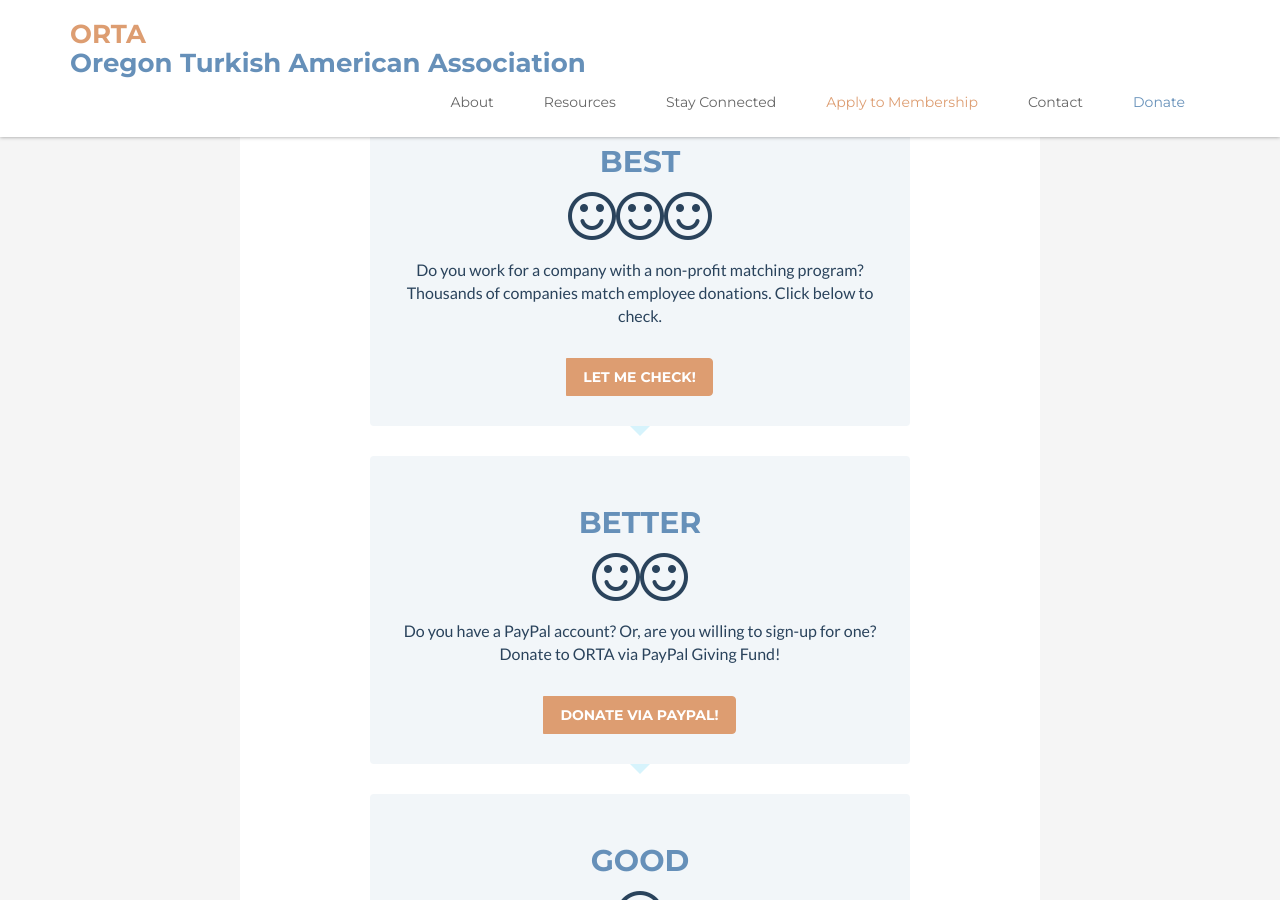
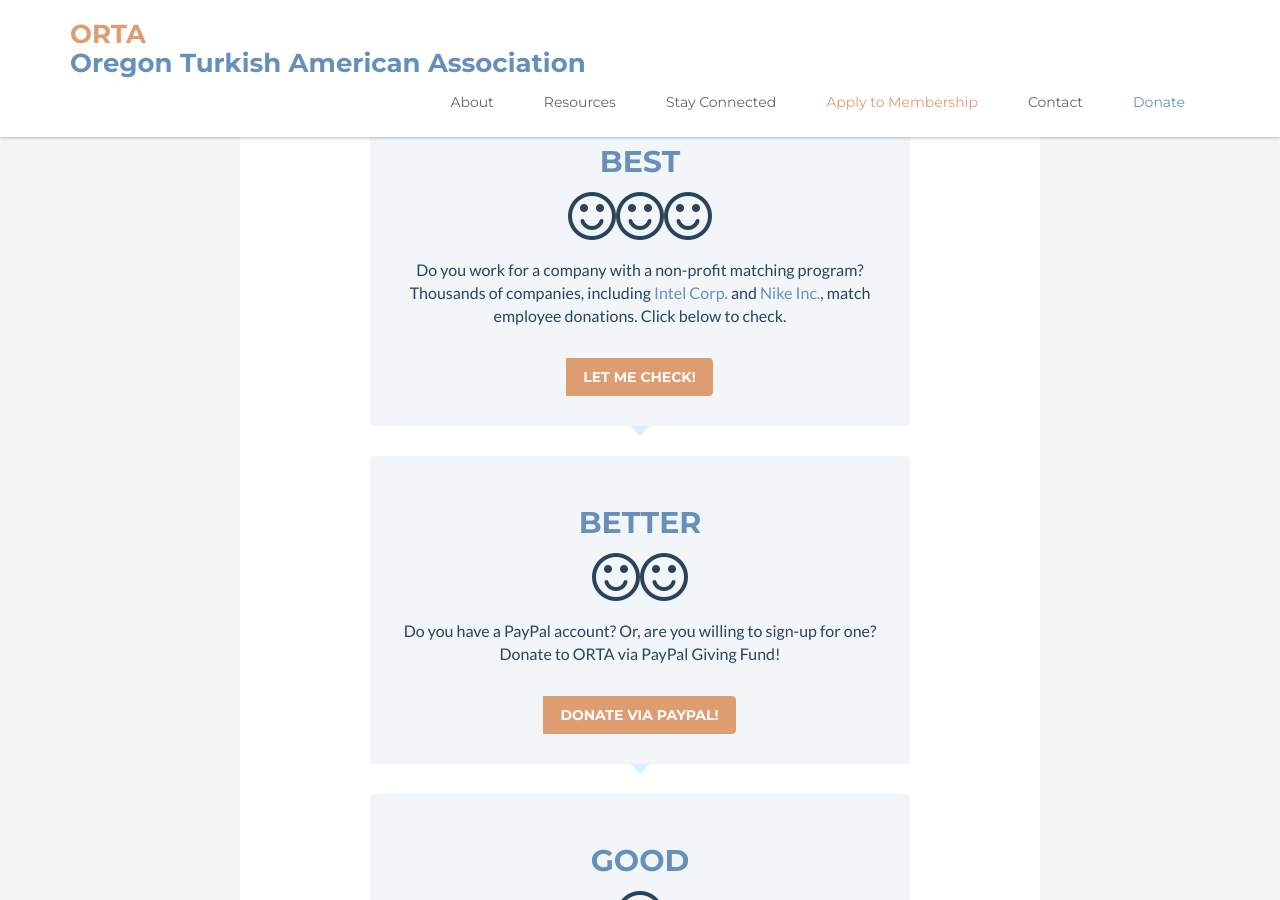
Before and after one commit to ortapdx/ortapdx.github.io, a Jekyll site: the page built from index.html, in a window 1280 px wide and 900 px high, scrolled down 2090 px. Built offline with Jekyll 4.4.1, drawn with Linux system fonts in a browser that asks for light colours; nearby versions of some CDN libraries; comment, search, counter and statistics services are not loaded.

Commit message:
Update index.html

```diff
--- a/index.html
+++ b/index.html
@@ -164,7 +164,7 @@ layout: default
         <div class="speech-bubble">
           <h2 class="text-center">BEST</h2>
           <div class="icon-holder  text-center"><i class="fa fa-smile-o"></i><i class="fa fa-smile-o"></i><i class="fa fa-smile-o"></i></div>
-          <p class="intro">Do you work for a company with a non-profit matching program? Thousands of companies match employee donations. Click below to check.</p>
+          <p class="intro">Do you work for a company with a non-profit matching program? Thousands of companies, including <a href="https://intel.benevity.org">Intel Corp.</a> and <a href="https://nike.benevity.org">Nike Inc.</a>, match employee donations. Click below to check.</p>
           <div class="input-group-btn">
               <button onclick="window.open('https://tinyurl.com/y454hc52', 'popupwindow', 'scrollbars=yes,width=600,height=400');return true" class="button btn btn-cta-secondary">Let Me Check!</button>
            </div><!-- /btn-group -->
```
